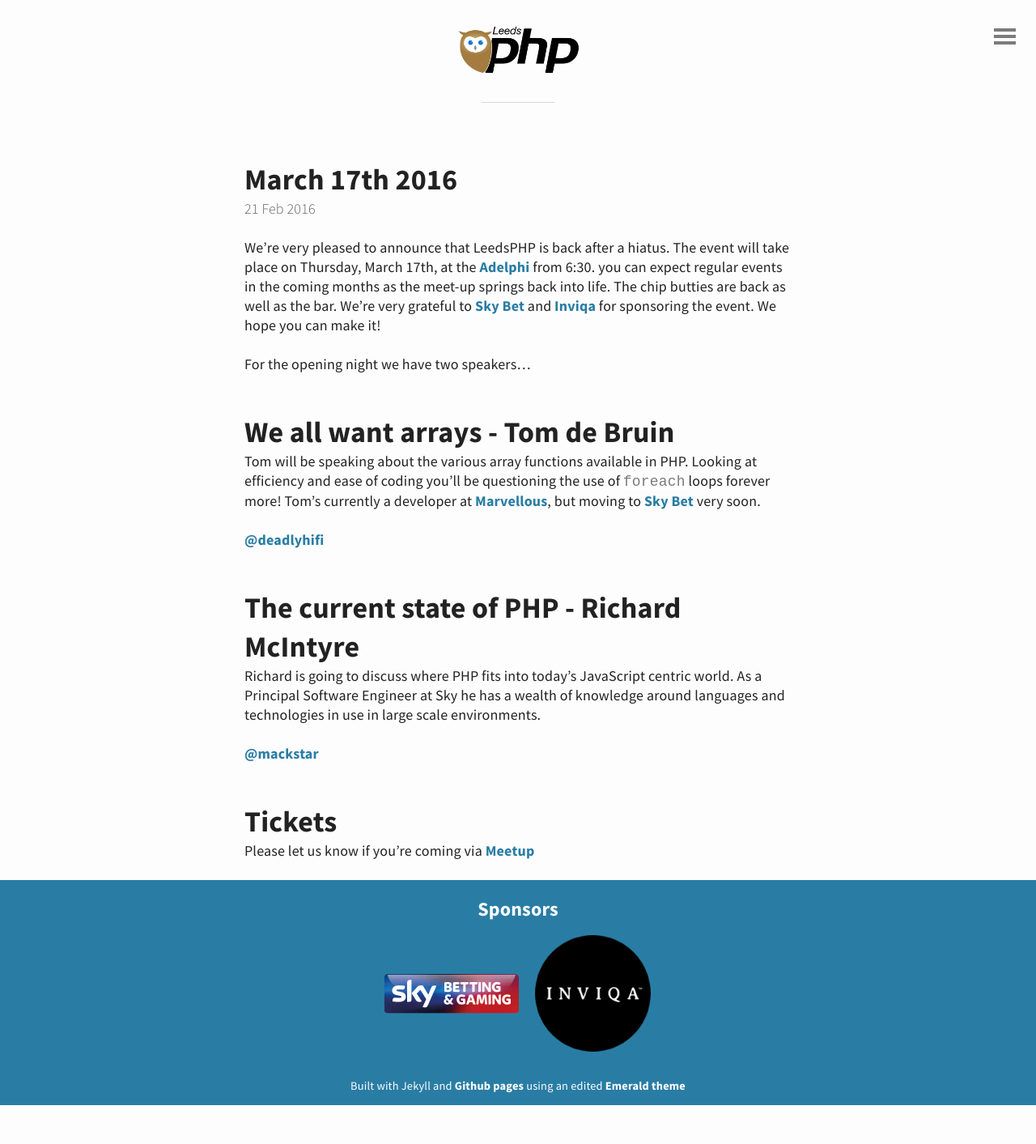
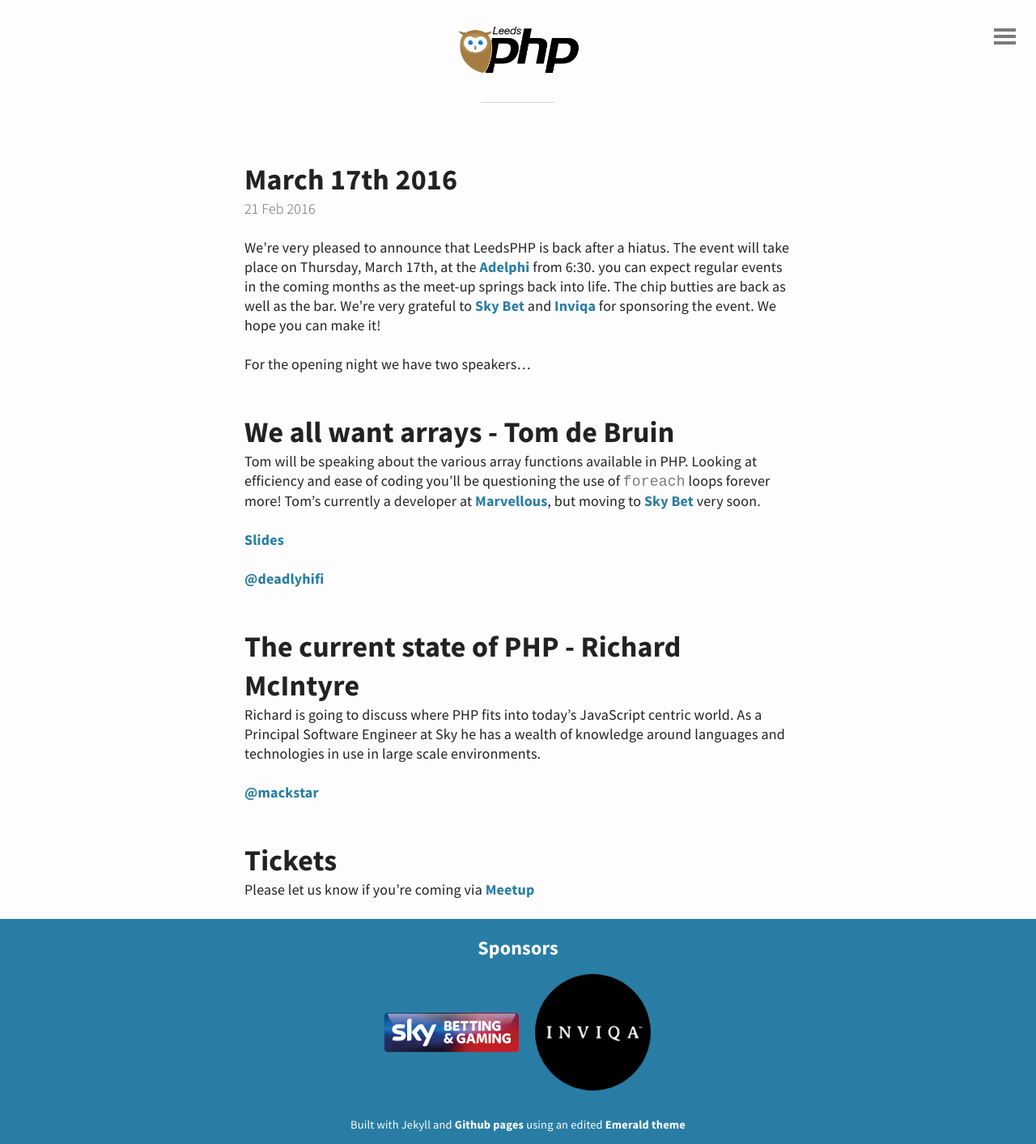
Before and after one commit to Ireaurora/LeedsPHP, a Jekyll site: the page built from _posts/2016-02-21-march-2016.md, in a window 1280 px wide. Shown: the whole page at 81% size. Built offline with Jekyll 4.4.1, drawn with Linux system fonts in a browser that asks for light colours; comment, search, counter and statistics services are not loaded; before the commit the page ends 1365 px from its top, so only the background shows below that.

Commit message:
Link to tdb's slides

```diff
--- a/_posts/2016-02-21-march-2016.md
+++ b/_posts/2016-02-21-march-2016.md
@@ -13,6 +13,8 @@
 
 Tom will be speaking about the various array functions available in PHP. Looking at efficiency and ease of coding you'll be questioning the use of `foreach` loops forever more! Tom's currently a developer at [Marvellous](https://wearemarvellous.com), but moving to [Sky Bet](http://skybetcareers.com/about-us) very soon.
 
+[Slides](https://speakerdeck.com/deadlyhifi/we-all-need-arrays)
+
 [@deadlyhifi](https://twitter.com/deadlyhifi)
 
 ## The current state of PHP - Richard McIntyre
```
